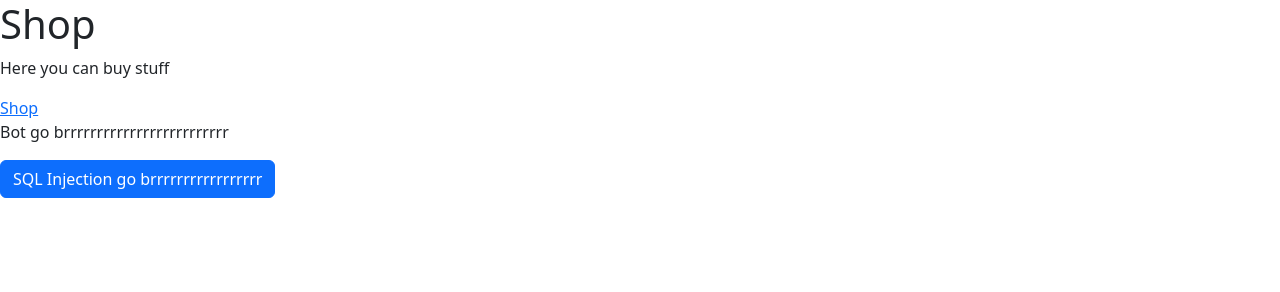
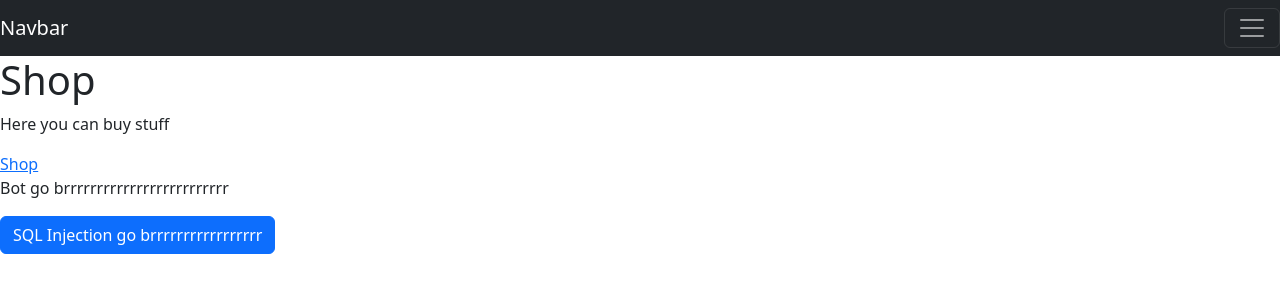
Before and after one commit to Jojojihn/DiscordBot, a plain HTML site: page websiteStuff/index.html in a window 1280 px wide. Drawn offline with nearby package versions, Linux system fonts and the light colour scheme.

Commit message:
A navbar I guess

```diff
--- a/websiteStuff/index.html
+++ b/websiteStuff/index.html
@@ -8,6 +8,12 @@
         <script src="https://cdn.jsdelivr.net/npm/bootstrap@5.2.3/dist/js/bootstrap.bundle.min.js" integrity="sha384-kenU1KFdBIe4zVF0s0G1M5b4hcpxyD9F7jL+jjXkk+Q2h455rYXK/7HAuoJl+0I4" crossorigin="anonymous"></script>
     </head>
     <body>
+    <nav class="navbar navbar-dark bg-dark">
+        <a class="navbar-brand" href="#">Navbar</a>
+        <button class="navbar-toggler" type="button" data-toggle="collapse" data-target="#navbarSupportedContent" aria-controls="navbarSupportedContent" aria-expanded="false" aria-label="Toggle navigation">
+            <span class="navbar-toggler-icon"></span>
+        </button>
+    </nav>
         <h1>Shop</h1>
         <p>Here you can buy stuff</p>
         <a href="shop.html">Shop</a>
```
